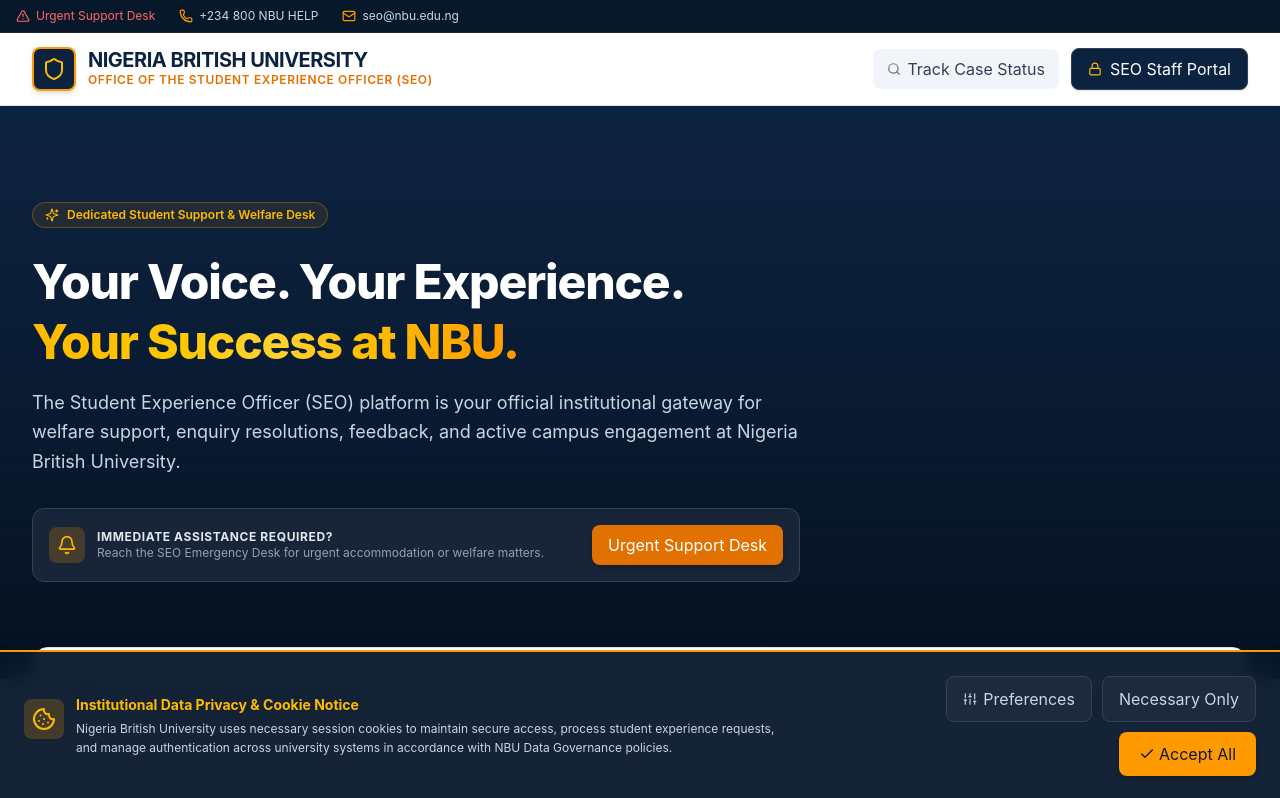
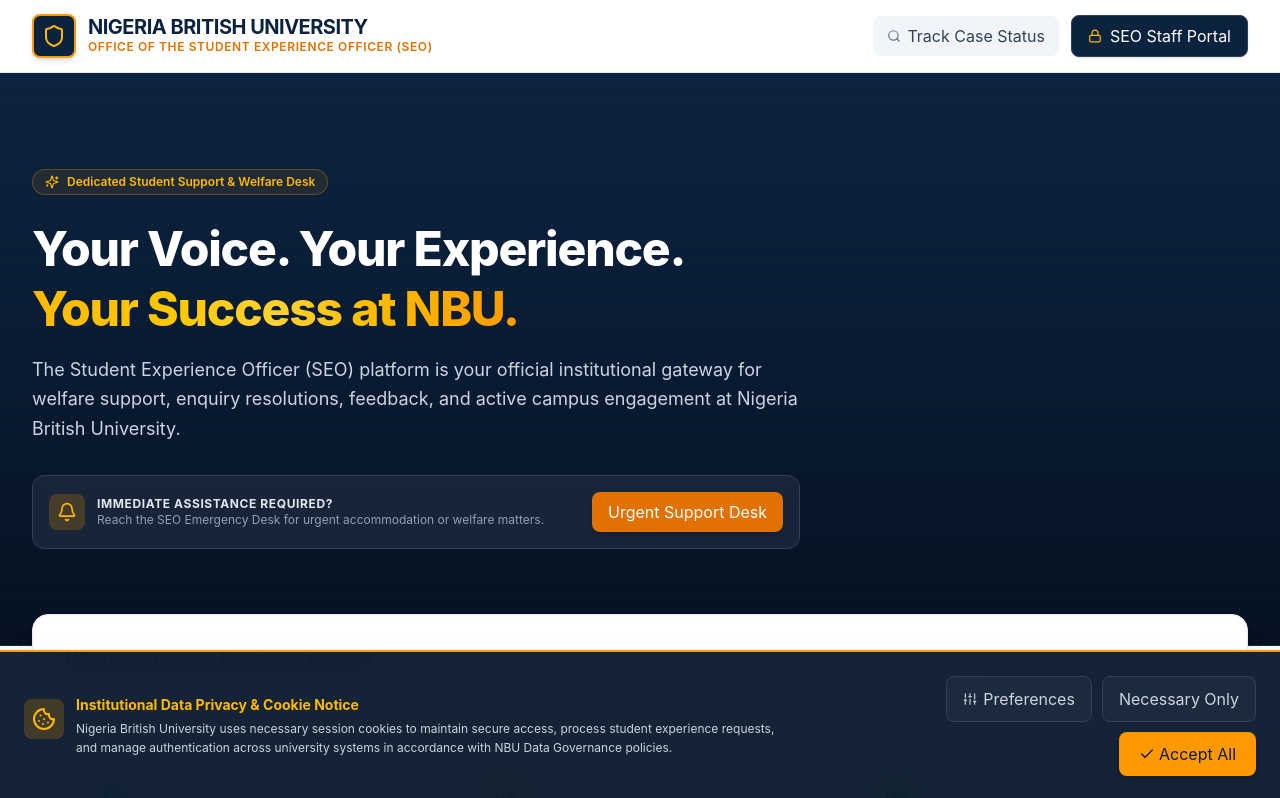
Before and after one commit to Nathodun/StudentXperiencePortal, a React (Vite) app: page / in a window 1280 px wide. Shown: the top 798 px of the page. Built offline with nearby package versions, Linux system fonts and the light colour scheme.

Commit message:
feat: removed urgent support and NBU HELP number

```diff
--- a/src/App.jsx
+++ b/src/App.jsx
@@ -205,26 +205,7 @@ export default function App() {
   return (
     <div className="min-h-screen bg-slate-50 text-slate-800 flex flex-col font-sans selection:bg-amber-500 selection:text-white">
 
-      {}
-      <div className="bg-[#08182b] text-slate-300 text-xs py-2 px-4 border-b border-slate-800">
-        <div className="max-w-7xl mx-auto flex flex-wrap justify-between items-center gap-2">
 
-          <div className="flex items-center space-x-6 text-xs">
-            <button
-              onClick={() => setActiveModal('emergency')}
-              className="text-red-400 hover:text-red-300 font-medium flex items-center gap-1.5 transition-colors"
-            >
-              <AlertTriangle className="w-3.5 h-3.5" /> Urgent Support Desk
-            </button>
-            <a href="tel:+2348006284357" className="hover:text-amber-400 flex items-center gap-1.5 transition-colors">
-              <Phone className="w-3.5 h-3.5 text-amber-500" /> +234 800 NBU HELP
-            </a>
-            <a href="mailto:seo@nbu.edu.ng" className="hover:text-amber-400 hidden md:flex items-center gap-1.5 transition-colors">
-              <Mail className="w-3.5 h-3.5 text-amber-500" /> seo@nbu.edu.ng
-            </a>
-          </div>
-        </div>
-      </div>
 
       {}
       <header className="bg-white border-b border-slate-200 sticky top-0 z-30 shadow-sm">
```
